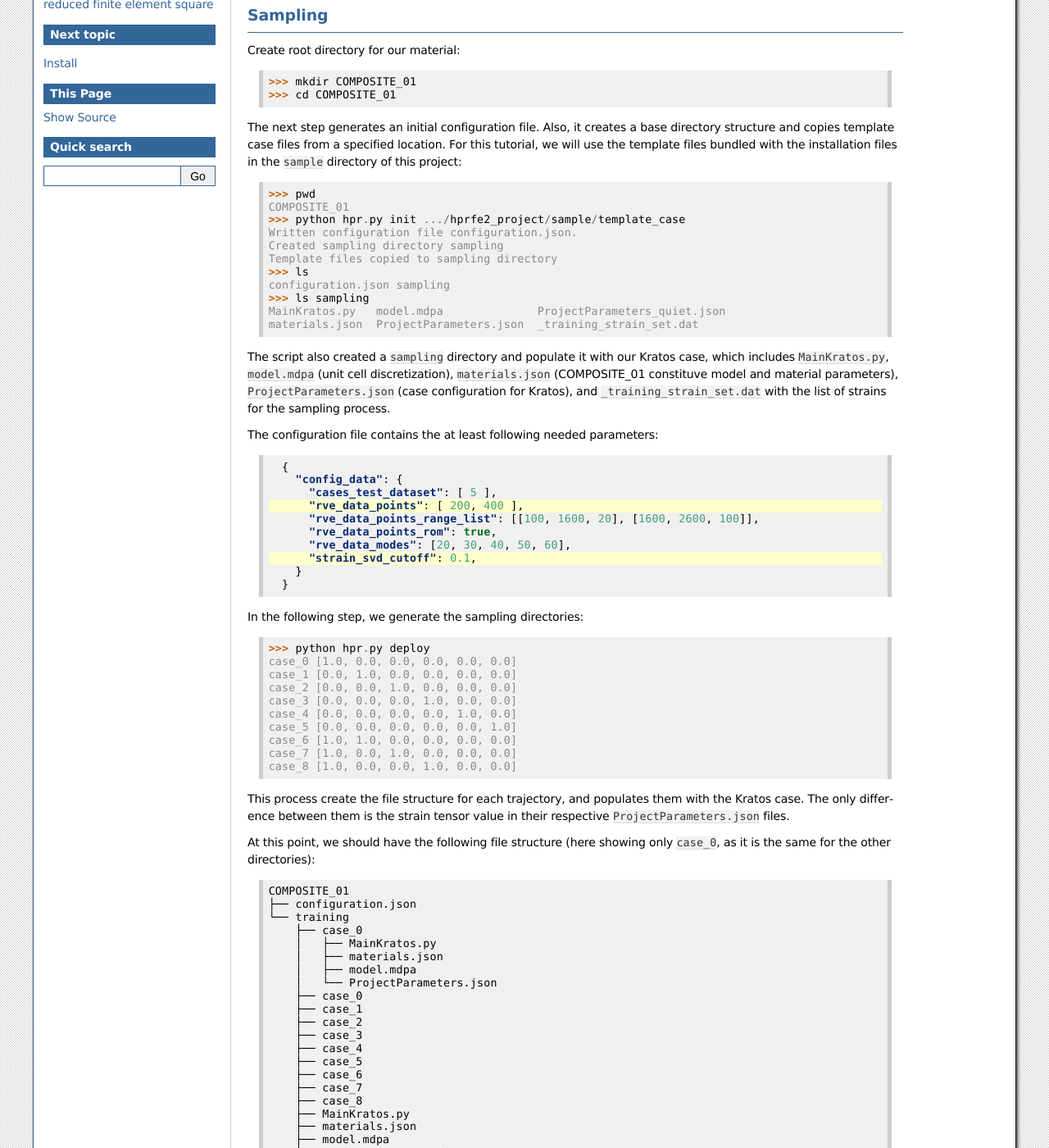
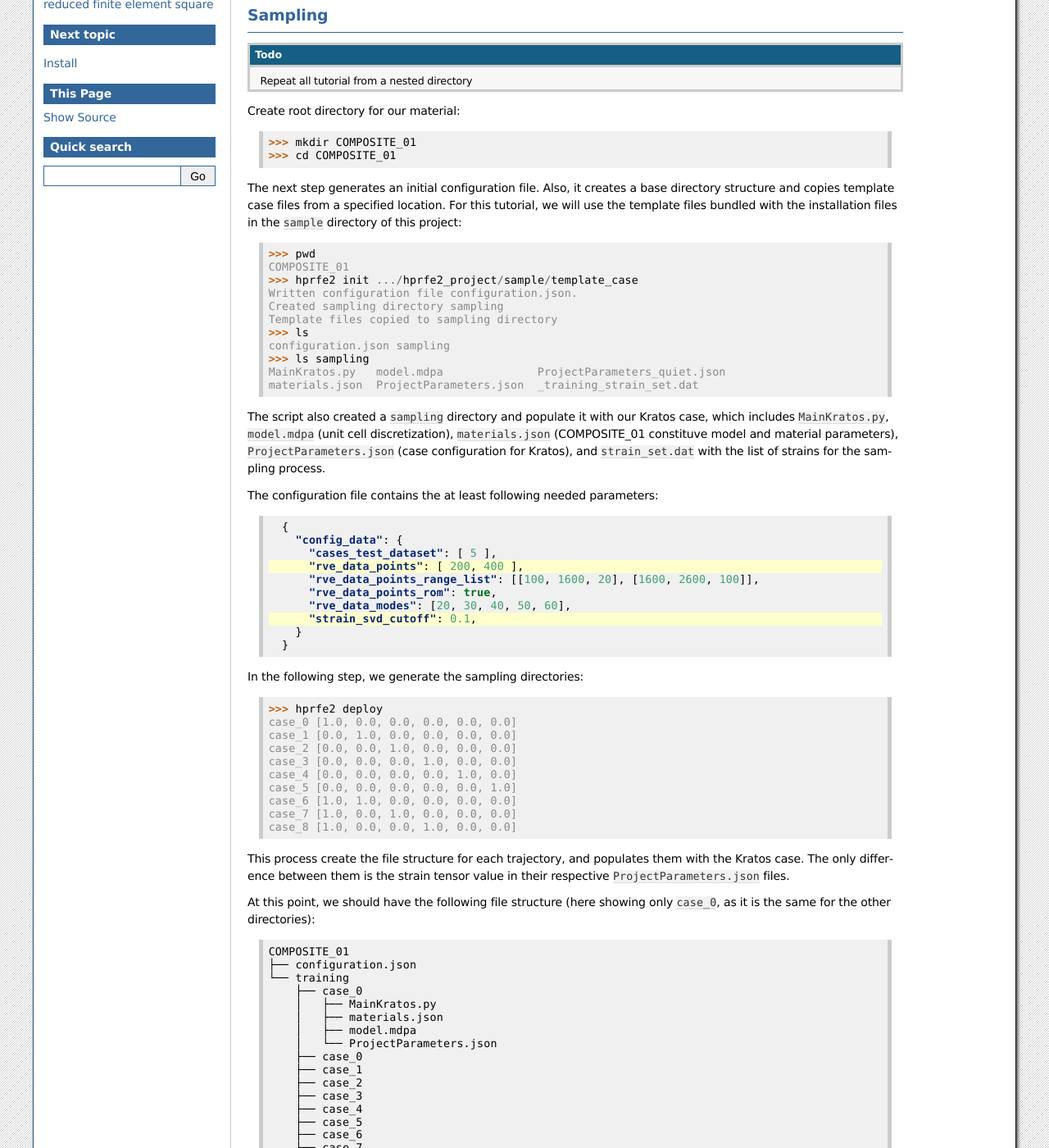
Before and after one commit to marandra/hprfe2, a Sphinx documentation site: the page built from docs/source/getstarted.rst, in a window 1280 px wide and 1400 px high, scrolled down 234 px. Shown: the whole window at 82% size. Built offline with Sphinx 7.4.7, drawn with Linux system fonts in a browser that asks for light colours; some of the changed text lies outside the part shown.

Commit message:
Update docs

```diff
--- a/docs/source/getstarted.rst
+++ b/docs/source/getstarted.rst
@@ -11,6 +11,10 @@ Let's get started.
 Sampling
 --------
 
+.. todo::
+   Repeat all tutorial from a nested directory
+
+
 Create root directory for our material::
 
   >>> mkdir COMPOSITE_01
@@ -23,7 +27,7 @@ bundled with the installation files in the ``sample`` directory of this project:
 
   >>> pwd
   COMPOSITE_01
-  >>> python hpr.py init .../hprfe2_project/sample/template_case
+  >>> hprfe2 init .../hprfe2_project/sample/template_case
   Written configuration file configuration.json.
   Created sampling directory sampling
   Template files copied to sampling directory
@@ -37,7 +41,7 @@ The script also created a ``sampling`` directory and populate it with our
 Kratos case, which includes ``MainKratos.py``, ``model.mdpa`` (unit cell
 discretization), ``materials.json`` (COMPOSITE_01 constituve model and
 material parameters), ``ProjectParameters.json`` (case configuration
-for Kratos), and ``_training_strain_set.dat`` with the list of strains for the
+for Kratos), and ``strain_set.dat`` with the list of strains for the
 sampling process.
 
 The configuration file contains the at least following needed parameters:
@@ -59,7 +63,7 @@ The configuration file contains the at least following needed parameters:
 
 In the following step, we generate the sampling directories::
 
-  >>> python hpr.py deploy
+  >>> hprfe2 deploy
   case_0 [1.0, 0.0, 0.0, 0.0, 0.0, 0.0]
   case_1 [0.0, 1.0, 0.0, 0.0, 0.0, 0.0]
   case_2 [0.0, 0.0, 1.0, 0.0, 0.0, 0.0]
@@ -98,7 +102,7 @@ At this point, we should have the following file structure (here showing only ``
       ├── materials.json
       ├── model.mdpa
       ├── ProjectParameters.json
-      └── _training_strain_set.dat
+      └── strain_set.dat
 
 (only the files relevant to this turorial are shown, there are more auxiliar
 files in this directories for more complex use.)
```
